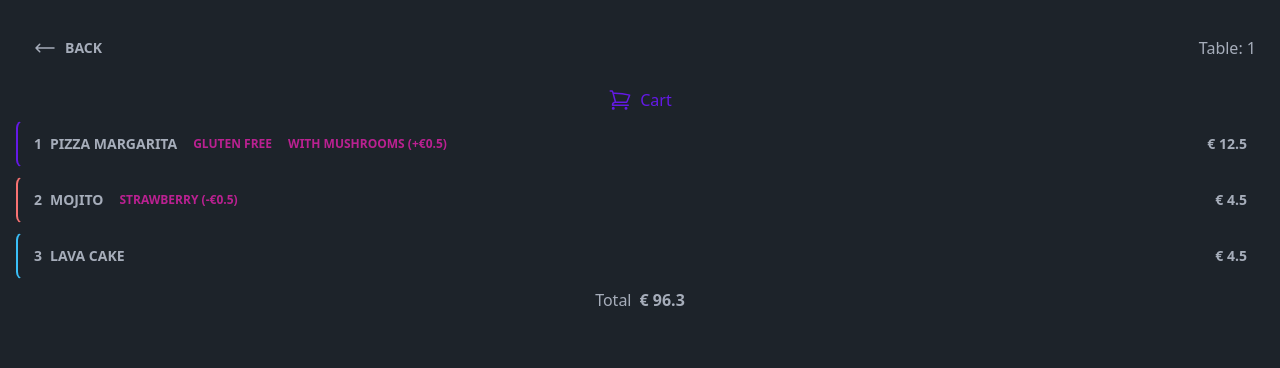
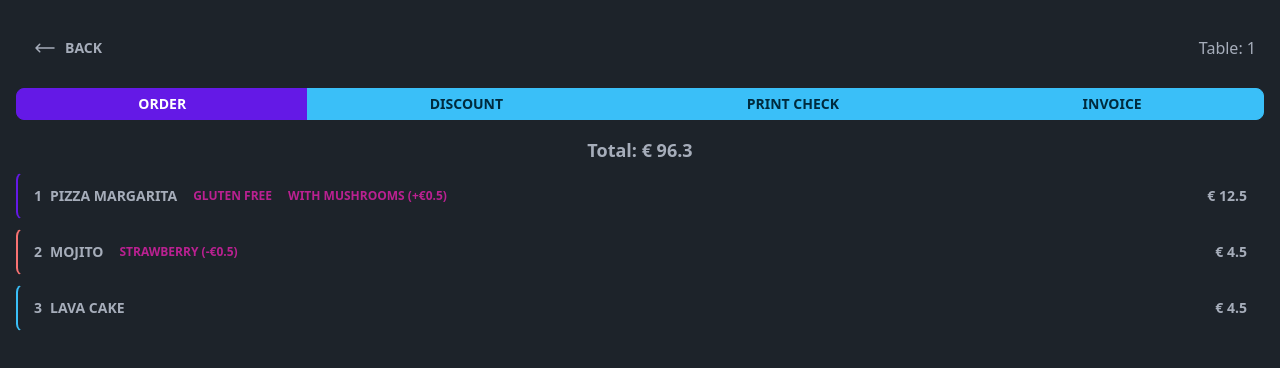
Before and after one commit to ajmir-github/pos-resturant, a Next.js app: page /table/0 in a window 1280 px wide. Shown: the top 368 px of the page. Built offline with nearby package versions, Linux system fonts and the light colour scheme.

Commit message:
categoies added

```diff
--- a/src/pages/table/[id].js
+++ b/src/pages/table/[id].js
@@ -56,22 +56,8 @@ function Cart() {
   ];
   return (
     <div className="flex flex-col gap-2">
-      <div className="text-primary flex justify-center gap-2">
-        <svg
-          xmlns="http://www.w3.org/2000/svg"
-          fill="none"
-          viewBox="0 0 24 24"
-          strokeWidth={1.5}
-          stroke="currentColor"
-          className="w-6 h-6"
-        >
-          <path
-            strokeLinecap="round"
-            strokeLinejoin="round"
-            d="M2.25 3h1.386c.51 0 .955.343 1.087.835l.383 1.437M7.5 14.25a3 3 0 00-3 3h15.75m-12.75-3h11.218c1.121-2.3 2.1-4.684 2.924-7.138a60.114 60.114 0 00-16.536-1.84M7.5 14.25L5.106 5.272M6 20.25a.75.75 0 11-1.5 0 .75.75 0 011.5 0zm12.75 0a.75.75 0 11-1.5 0 .75.75 0 011.5 0z"
-          />
-        </svg>
-        Cart
+      <div className="text-center font-bold text-lg">
+        Total: {EURO_SYMBOL} 96.3
       </div>
       <div className="flex flex-col gap-1 sm:gap-2">
         {items.map((item, index) => (
@@ -110,11 +96,24 @@ function Cart() {
           </button>
         ))}
       </div>
+    </div>
+  );
+}
 
-      <div className="flex px-4 justify-center">
-        <span className="">Total</span>
-        <span className="ml-2 font-bold">{EURO_SYMBOL} 96.3</span>
-      </div>
+function TableActions() {
+  return (
+    <div className="join">
+      <button
+        className="join-item btn-sm btn btn-primary grow"
+        onClick={() => window.order_modal.showModal()}
+      >
+        Order
+      </button>
+      <button className="join-item btn-sm btn btn-info grow">Discount</button>
+      <button className="join-item btn-sm btn btn-info grow">
+        Print Check
+      </button>
+      <button className="join-item btn-sm btn btn-info grow">Invoice</button>
     </div>
   );
 }
@@ -128,7 +127,73 @@ export default function Table() {
         Table: {+router.query.id + 1}
       </TopNav>
 
+      <TableActions />
       <Cart />
+
+      <dialog id="order_modal" className="modal">
+        <div className="bg-base-100 w-full h-full flex flex-col p-2 gap-2">
+          <div className="flex gap-2 justify-end">
+            {/* Actions */}
+            <div className="join">
+              <button
+                className="join-item btn-sm btn btn-error grow"
+                onClick={() => window.order_modal.close()}
+              >
+                Cancel
+              </button>
+
+              <button className="join-item btn-sm btn btn-success grow">
+                Save
+              </button>
+            </div>
+          </div>
+          {/* Categories */}
+
+          <div className="join">
+            <div className="collapse collapse-plus join-item">
+              <input type="checkbox" />
+              <div className="text-center collapse-title font-bold">Drinks</div>
+              <div className="flex flex-col gap-1 collapse-content">
+                <div className="btn btn-outline btn-info">Apperitives</div>
+                <div className="btn btn-outline btn-info">Coffee</div>
+                <div className="btn btn-outline btn-info">Cooktails</div>
+                <div className="btn btn-outline btn-info">Soft Drinks</div>
+                <div className="btn btn-outline btn-info">Red Wines</div>
+                <div className="btn btn-outline btn-info">White Wines</div>
+                <div className="btn btn-outline btn-info">Rose Wines</div>
+              </div>
+            </div>
+            <div className="collapse  collapse-plus join-item">
+              <input type="checkbox" />
+              <div className="text-center collapse-title font-bold">Foods</div>
+              <div className="flex flex-col gap-1 collapse-content">
+                <div className="btn btn-outline btn-info">Starters</div>
+
+                <div className="btn btn-outline btn-info">Pizza</div>
+
+                <div className="btn btn-outline btn-info">Side Dishes</div>
+
+                <div className="btn btn-outline btn-info">Pasta</div>
+
+                <div className="btn btn-outline btn-info">Steaks</div>
+
+                <div className="btn btn-outline btn-info">Salads</div>
+              </div>
+            </div>
+            <div className="collapse  collapse-plus join-item">
+              <input type="checkbox" />
+              <div className="text-center collapse-title font-bold">
+                Desserts
+              </div>
+              <div className="flex flex-col gap-1 collapse-content">
+                <div className="btn btn-outline btn-info">Hot desserts</div>
+
+                <div className="btn btn-outline btn-info">Cold desserts</div>
+              </div>
+            </div>
+          </div>
+        </div>
+      </dialog>
     </div>
   );
 }
```
